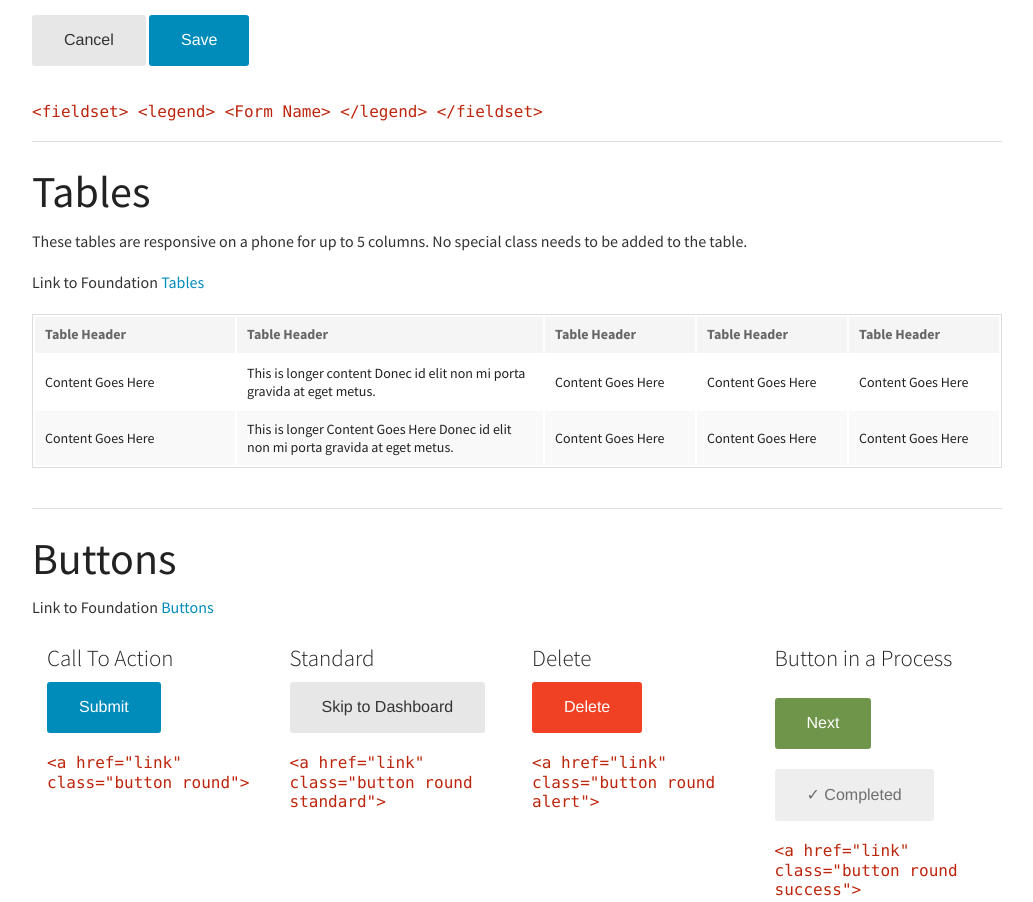
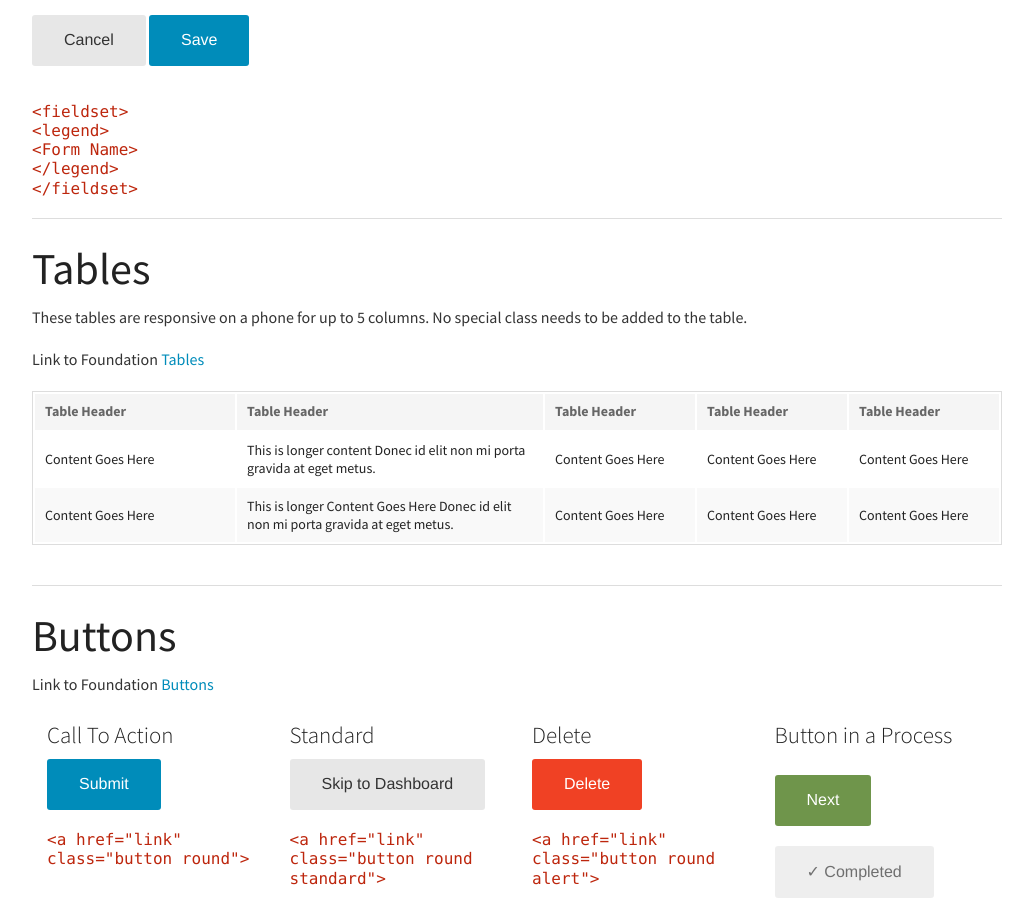
Before and after one commit to amstatz/styleguide, a plain HTML site: page index.html in a window 1280 px wide. Shown: the part 2951-3853 px from the top of the page, without its empty margins (123-1156 px from the left). Drawn offline with nearby package versions, Linux system fonts and the light colour scheme.

Commit message:
Update index.html

```diff
--- a/index.html
+++ b/index.html
@@ -221,12 +221,10 @@
 				<button type="button" class="button radius">Save</button>
 			</form>
 			<code class="language-html">
-				<span class="tag">&lt;<span class="title">fieldset</span>&gt;</span>
-
-				<span class="tag">&lt;<span class="title">legend</span>&gt;</span>
-				<span class="tag">&lt;<span class="title">Form Name</span>&gt;</span>
-				<span class="tag">&lt;<span class="title">/legend</span>&gt;</span>
-
+				<span class="tag">&lt;<span class="title">fieldset</span>&gt;</span><br />
+				<span class="tag">&lt;<span class="title">legend</span>&gt;</span><br />
+				<span class="tag">&lt;<span class="title">Form Name</span>&gt;</span><br />
+				<span class="tag">&lt;<span class="title">/legend</span>&gt;</span><br />
 				<span class="tag">&lt;<span class="title">/fieldset</span>&gt;</span>
 			</code>
 		</div>
```
